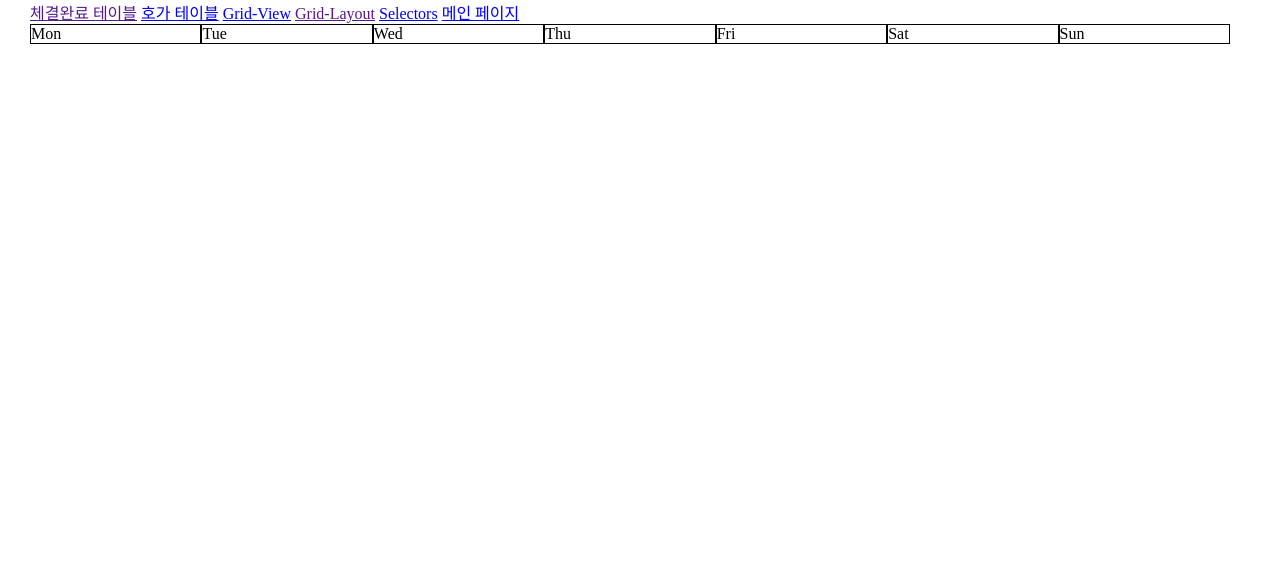
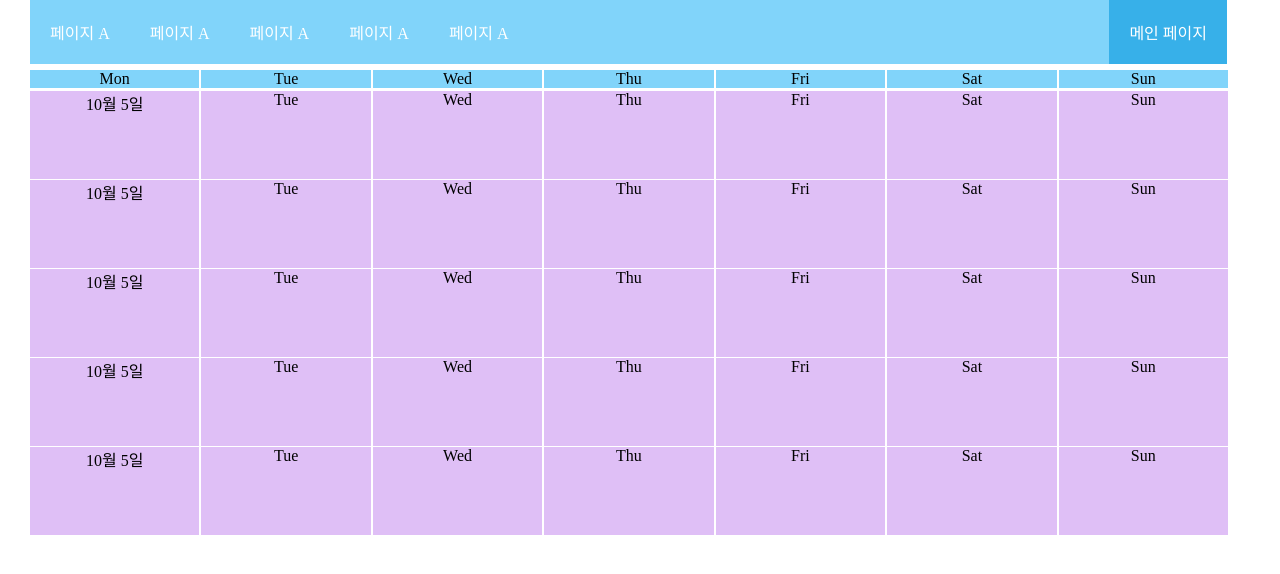
Before and after one commit to kimhh-smsoftlab/html5-study-1006, a plain HTML site: page project/1009/main.html in a window 1280 px wide. Drawn offline with Linux system fonts and the light colour scheme.

Commit message:
2 files modified

```diff
--- a/project/1009/main.html
+++ b/project/1009/main.html
@@ -7,23 +7,74 @@
 </head>
 
 <body>
-	<div >
-		<div>
-			<a href="">체결완료 테이블</a>
-			<a href="/project/1008/new_chart.html">호가 테이블</a>
-			<a href="/project/1008/gridview.html">Grid-View</a>
-			<a class="active" href="">Grid-Layout</a>
-			<a href="/project/1008/selectors.html">Selectors</a>
-			<a href="/index.html">메인 페이지</a>
+	<div>
+		<div class="header">
+			<span>
+        <a title="첫번째 페이지로 이동합니다." href="">페이지 A</a>
+				<a title="두번째 페이지로 이동합니다." href="">페이지 A</a>
+				<a title="세번째 페이지로 이동합니다." href="">페이지 A</a>
+				<a title="네번째 페이지로 이동합니다." href="">페이지 A</a>
+				<a title="다섯번째 페이지로 이동합니다." href="">페이지 A</a>
+      </span>
+			<span id="home_span">
+				<a title="첫 화면으로 이동합니다." href="/index.html">메인 페이지</a>
+			</span>
 		</div>
-		<div id="grid-containor">
-			<div class="item">Mon</div>
-			<div class="item">Tue</div>
-			<div class="item">Wed</div>
-			<div class="item">Thu</div>
-			<div class="item">Fri</div>
-			<div class="item">Sat</div>
-			<div class="item">Sun</div>
+		<div class="calendar">
+			<div class="week_bar">
+				<span>Mon</span>
+				<span>Tue</span>
+				<span>Wed</span>
+				<span>Thu</span>
+				<span>Fri</span>
+				<span>Sat</span>
+				<span>Sun</span>
+			</div>
+			<div class="days">
+				<span class="day">10월 5일</span>
+				<span class="day">Tue</span>
+				<span class="day">Wed</span>
+				<span class="day">Thu</span>
+				<span class="day">Fri</span>
+				<span class="day">Sat</span>
+				<span class="day">Sun</span>
+			</div>
+			<div class="days">
+				<span class="day">10월 5일</span>
+				<span class="day">Tue</span>
+				<span class="day">Wed</span>
+				<span class="day">Thu</span>
+				<span class="day">Fri</span>
+				<span class="day">Sat</span>
+				<span class="day">Sun</span>
+			</div>
+			<div class="days">
+				<span class="day">10월 5일</span>
+				<span class="day">Tue</span>
+				<span class="day">Wed</span>
+				<span class="day">Thu</span>
+				<span class="day">Fri</span>
+				<span class="day">Sat</span>
+				<span class="day">Sun</span>
+			</div>
+			<div class="days">
+				<span class="day">10월 5일</span>
+				<span class="day">Tue</span>
+				<span class="day">Wed</span>
+				<span class="day">Thu</span>
+				<span class="day">Fri</span>
+				<span class="day">Sat</span>
+				<span class="day">Sun</span>
+			</div>
+			<div class="days">
+				<span class="day">10월 5일</span>
+				<span class="day">Tue</span>
+				<span class="day">Wed</span>
+				<span class="day">Thu</span>
+				<span class="day">Fri</span>
+				<span class="day">Sat</span>
+				<span class="day">Sun</span>
+			</div>
 		</div>
 	</div>
 </body>
--- a/styles.css
+++ b/styles.css
@@ -1,3 +1,32 @@
+      .header{
+        background-color: #81d4fa;
+        min-width: 700px;
+        max-width: 1197px;
+      }
+      .header a{
+        text-decoration:none;
+        padding:20;
+        color: white;
+      }
+      .header a:hover{
+       background-color:#5d99c6;
+      }
+
+      .header span{
+        display:inline-flex;
+      }
+
+      #home_span{
+        float:right;
+      }
+
+      #home_span a{
+        background-color: #37b0e9;
+      }
+
+      #home_span a:hover{
+        background-color: #5d99c6;
+      }
 
       .box{
         display: flex;
@@ -30,16 +59,36 @@
         text-align: center;
         padding:10px;
       }
-
-      #grid-containor {
+      .calendar .week_bar,
+      .calendar .days{
+        min-width: 703px;
+        max-width: 1200px;
+      }
+      .week_bar {
+        text-align: center;
+        margin:5px -1px 2px;
+        background-color: #81d4fa;
         display:grid;
         grid-template-columns: 1fr 1fr 1fr 1fr 1fr 1fr 1fr;
-        min-width: 750px;
-        max-width: 1200px;
       }
 
-      .item{
-        border: 1px solid black;
+      .week_bar span{
+        border: 1px solid white;
+      }
+
+      .days{
+        text-align: center;
+        margin:-1px;
+        background-color: #81d4;
+        display:grid;
+        grid-template-columns: 1fr 1fr 1fr 1fr 1fr 1fr 1fr;
+      }
+      .day{
+        height: 90px;
+      }
+
+      .days span{
+        border: 1px solid white;
       }
 
       *{
```
